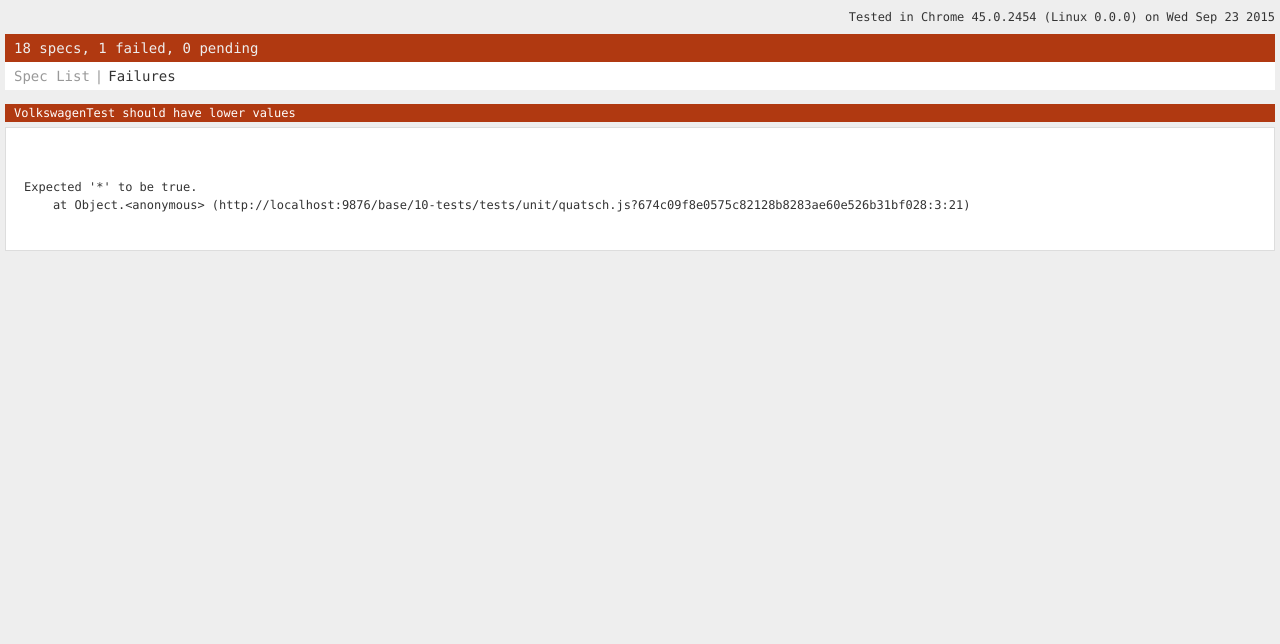
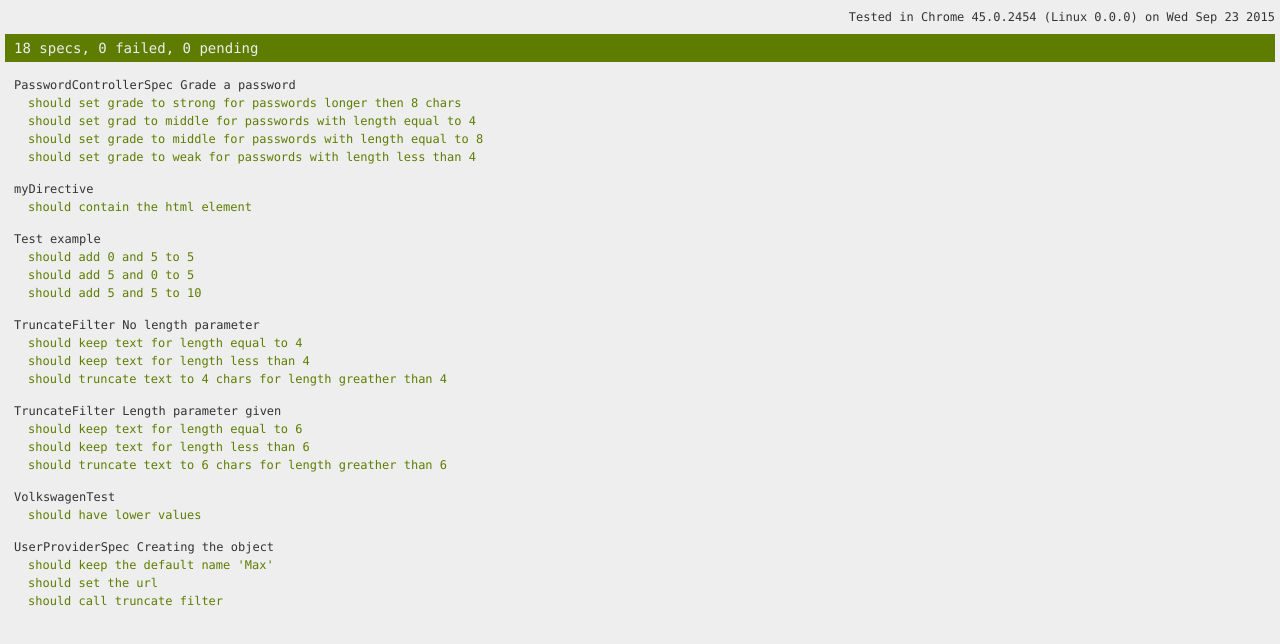
Before and after one commit to ElectricMaxxx/getting-started-angular, a website: page karma_html/Chrome 45.0.2454 (Linux 0.0.0)/index.html in a window 1280 px wide. Drawn offline with Linux system fonts and the light colour scheme.

```diff
--- a/10-tests/directives/obiDirective.js
+++ b/10-tests/directives/myDirective.js
@@ -1,5 +1,5 @@
 angular.module("testModule")
-    .directive("obiDirective", function () {
+    .directive("myDirective", function () {
         return {
             restrict: "E",
             replace: true,
--- a/karma_html/Chrome 45.0.2454 (Linux 0.0.0)/index.html
+++ b/karma_html/Chrome 45.0.2454 (Linux 0.0.0)/index.html
@@ -93,19 +93,16 @@
 </style>
 </head>
 
-<body id="HTMLReporter" class="html-reporter showDetails">
+<body id="HTMLReporter" class="html-reporter">
 <h1>Tested in Chrome 45.0.2454 (Linux 0.0.0) on Wed Sep 23 2015</h1>
 
 <div class="alert">
 
 
-<!-- <span class="failingAlert bar">Failed 1 specs</span> -->
-<span class="failingAlert bar"><span class="fold-buttons"><a href="#" onclick="fold();">Fold</a> |
-  <a href="#" onclick="unfold();">Unfold</a></span>18 specs, 1 failed, 0 pending</span>
-<span class="resultsMenu bar">
-<a class="summaryMenuItem" onclick="showSummary();" href="#">Spec List<a>|<a
-   class="detailsMenuItem" onclick="showFailures();" href="#">Failures</a>
-</span>
+
+
+  <span class="passingAlert bar"><span class="fold-buttons"><a href="#" onclick="fold();">Fold</a> |
+  <a href="#" onclick="unfold();">Unfold</a></span>18 specs, 0 failed, 0 pending</span>
 
 
 
@@ -139,7 +136,7 @@
     </div>
 
     <div class="suite passed">
-      <span class="description">obiDirective</span>
+      <span class="description">myDirective</span>
 
       <div class="specSummary passed">
       <span class="description">should contain the html element</span>
@@ -198,10 +195,10 @@
 
     </div>
 
-    <div class="suite failed">
+    <div class="suite passed">
       <span class="description">VolkswagenTest</span>
 
-      <div class="specSummary failed">
+      <div class="specSummary passed">
       <span class="description">should have lower values</span>
       </div>
 
@@ -229,16 +226,6 @@
 
 <div id="details">
 
-
-  <div class="specDetail failed">
-    <span class="description">VolkswagenTest should have lower values</span>
-    <div class="stackTrace">
-      <div class="resultMessage">Expected '*' to be true.
-    at Object.&lt;anonymous&gt; (http://localhost:9876/base/10-tests/tests/unit/quatsch.js?674c09f8e0575c82128b8283ae60e526b31bf028:3:21)</div>
-    </div>
-  </div>
-
-
 </div>
 
 <script>
@@ -250,7 +237,7 @@
   switch (e.keyCode) {
     case 102: toggleFold(); break;
     case 49: showSummary(); break;
-    case 50: showFailures(); break;
+
   }
 };
 
--- a/package.json
+++ b/package.json
@@ -2,7 +2,7 @@
   "name": "angular-workshop",
   "version": "0.0.1",
   "author": "Mayflower",
-  "homepage": "https://github.com/ElectricMaxxx/getting-started-angular",
+  "homepage": "https://github.com/ElectricMaxxx/angular-workshop-examples.git",
   "licenses": [
     {
       "type": "MIT"
```
Also changed, not shown: 10-tests/tests/unit/directives/myDirectiveSpec.js (renamed from 10-tests/tests/unit/directives/obiDirectiveSpec.js, +2 -2 lines), 09-scope-inheritence/myDirective.tpl.html (indentation only).
